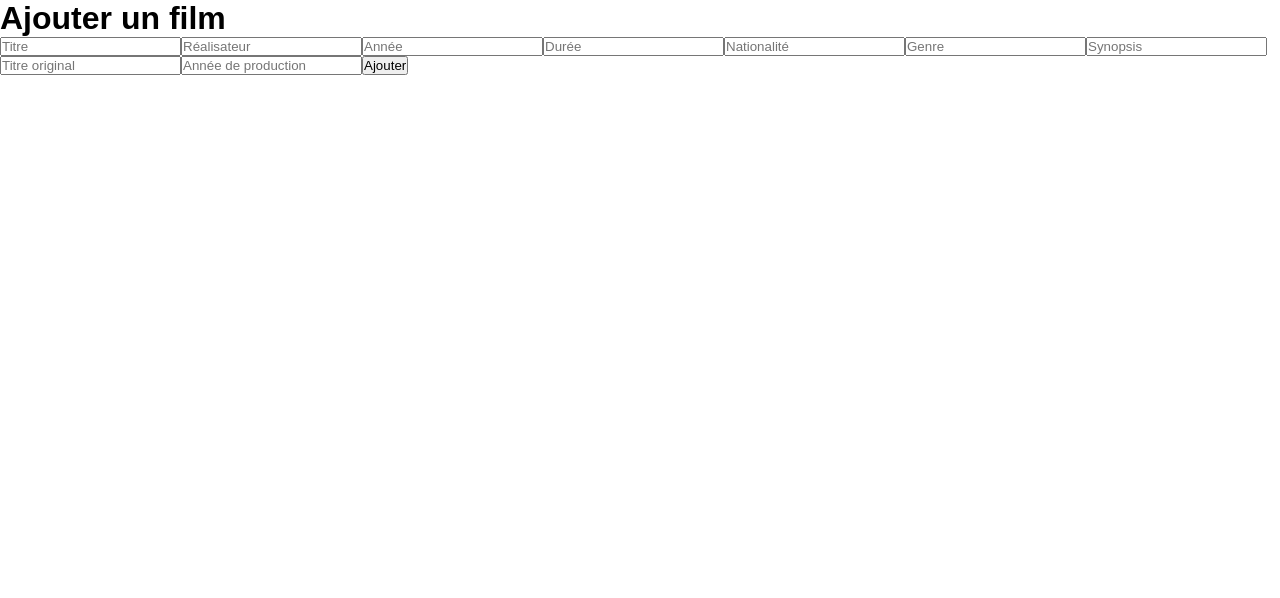
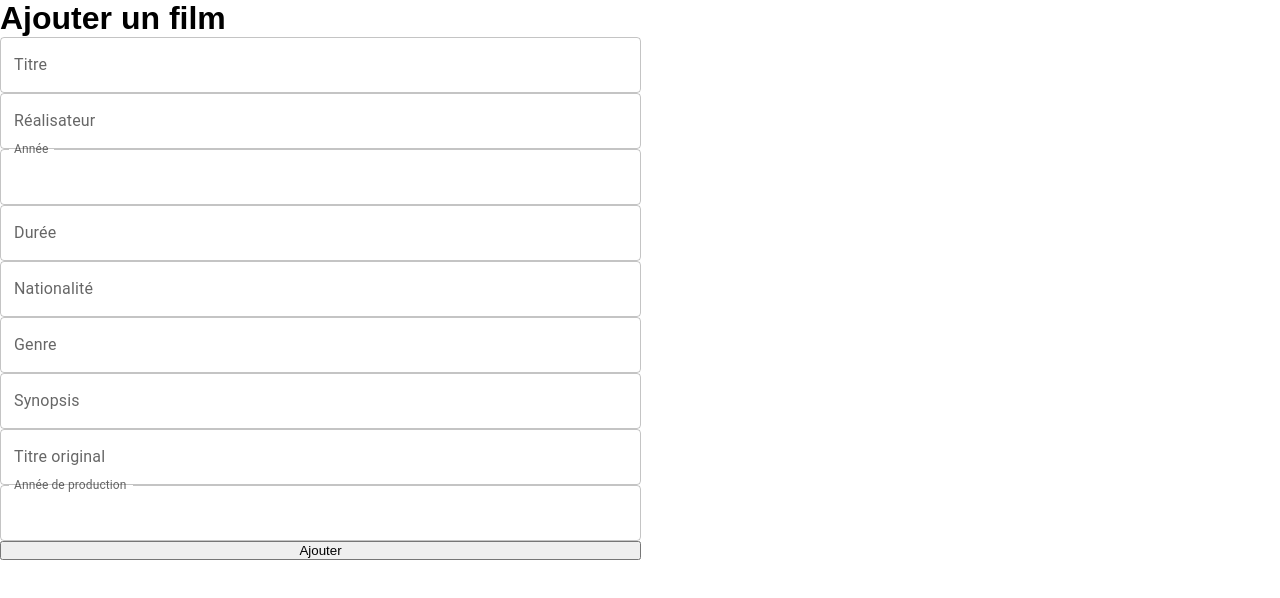
Before and after one commit to ManuYao/ProjetFilsRouge, a React (Create React App) app in the folder client/: page /addfilm in a window 1280 px wide. Shown: the top 598 px of the page. Built offline with nearby package versions, Linux system fonts and the light colour scheme.

Commit message:
V0.9.3 - 🚸🎨🚧 | MaterialUI & PostFilmFormatJSON

```diff
--- a/client/src/pages/Page_AddFilm.jsx
+++ b/client/src/pages/Page_AddFilm.jsx
@@ -1,9 +1,12 @@
 //Permet d'ajouter un film à la liste des films et de l'envoyer à la base de données différente de la liste des films
 
-import React, { useState, useEffect } from "react";
+import React, { useState } from "react";
+import TextField from '@mui/material/TextField';
+import transition from '../components/asset/transition'
+import "../styles/pages/Page_addFilm.scss";
 
-export default function Page_AddFilm () {
-    const [films, setFilms] = useState([]);
+function Page_AddFilm () {
+    // const [films, setFilms] = useState([]);
     const [titre, setTitre] = useState("");
     const [réalisateur, setRéalisateur] = useState("");
     const [année, setAnnée] = useState("");
@@ -16,7 +19,7 @@ export default function Page_AddFilm () {
 
     const newFilm = async (filmData) => {
         try {
-            const response = await fetch("http://localhost:2000/newfilms", {
+            const response = await fetch("http://localhost:2000/addNewFilm", {
                 method: "POST",
                 headers: {
                     "Content-Type": "application/json",
@@ -30,8 +33,9 @@ export default function Page_AddFilm () {
         }
     }
 
+    console.log(titre, réalisateur, année, durée, nationalité, genre, synopsis, titreOriginal, annéeDeProduction);
+
     return (
-
         <div>
             <h1>Ajouter un film</h1>
             <form onSubmit={(event) => {
@@ -48,27 +52,26 @@ export default function Page_AddFilm () {
                     "Année de production": annéeDeProduction,
                 });
             }}>
-                <input type="text" placeholder="Titre" value={titre} onChange={(event) => setTitre(event.target.value)} />
+            <div className="new_film_input">
+                <TextField variant="outlined" label='Titre' value={titre} onChange={(event) => setTitre(event.target.value)} />
+                <TextField variant="outlined" label='Réalisateur' value={réalisateur} onChange={(event) => setRéalisateur(event.target.value)} />
+                <TextField label="Année" type="number" InputLabelProps={{ shrink: true,}} value={année} onChange={(event) => setAnnée(event.target.value)} />
+                <TextField variant="outlined" label='Durée' value={durée} onChange={(event) => setDurée(event.target.value)} />
+                <TextField variant="outlined" label='Nationalité' value={nationalité} onChange={(event) => setNationalité(event.target.value)} />
+                <TextField variant="outlined" label='Genre' value={genre} onChange={(event) => setGenre(event.target.value)} />
+                <TextField variant="outlined" label='Synopsis' value={synopsis} onChange={(event) => setSynopsis(event.target.value)} />
+                <TextField variant="outlined"
+                            label='Titre original'
+                            value={titreOriginal}
+                            onChange={
+                                (event) => setTitreOriginal(event.target.value)}
+                />
+                <TextField label="Année de production" type="number" InputLabelProps={{ shrink: true,}} value={annéeDeProduction} onChange={(event) => setAnnéeDeProduction(event.target.value)} />
+                <button type="submit">Ajouter</button>
+            </div>
+        </form>
+    </div>
+    )
+}
 
-                <input type="text" placeholder="Réalisateur" value={réalisateur} onChange={(event) => setRéalisateur(event.target.value)} />
-
-                <input type="number" placeholder="Année" value={année} onChange={(event) => setAnnée(event.target.value)} />
-
-                <input type="text" placeholder="Durée" value={durée} onChange={(event) => setDurée(event.target.value)} />
-
-                <input type="text" placeholder="Nationalité" value={nationalité} onChange={(event) => setNationalité(event.target.value)} />
-
-                <input type="text" placeholder="Genre" value={genre} onChange={(event) => setGenre(event.target.value)} />
-
-                <input type="text" placeholder="Synopsis" value={synopsis} onChange={(event) => setSynopsis(event.target.value)} />
-
-                <input type="text" placeholder="Titre original" value={titreOriginal} onChange={(event) => setTitreOriginal(event.target.value)} />
-
-                <input type="number" placeholder="Année de production" value={annéeDeProduction} onChange={(event) => setAnnéeDeProduction(event.target.value)} />
-
-                <button type="submit">Ajouter</button>
-            </form>
-        </div>
-    )
-
-}
+export default transition(Page_AddFilm);
--- /dev/null
+++ b/client/src/styles/pages/Page_addFilm.scss
@@ -0,0 +1,6 @@
+.new_film_input{
+    display: flex;
+    flex-direction: column;
+    width: 641px;
+    height: 65px;
+}
```
